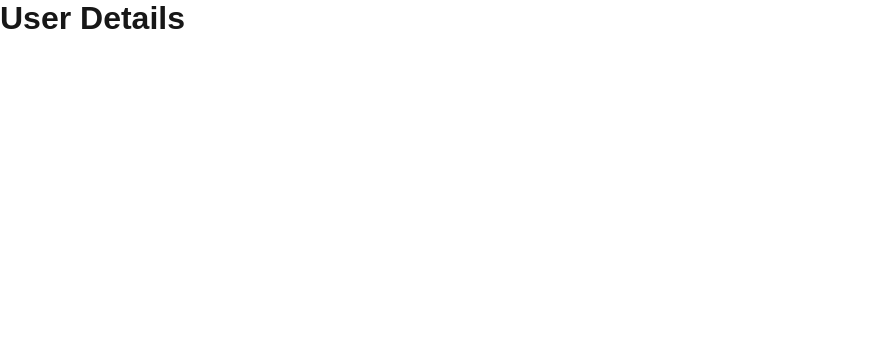
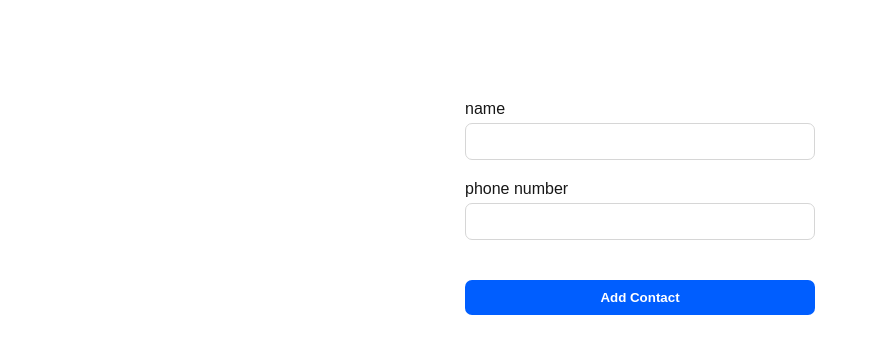
Before and after one commit to mmd-yavarii/fullstack-contact-app, a Next.js app: page /add-new-contact in a window 1280 px wide. Shown: the top 354 px of the page, without its empty margins (0-877 px from the left). Built offline with nearby package versions, Linux system fonts and the light colour scheme.

Commit message:
create contact page api and ui

```diff
--- /dev/null
+++ b/components/element/Input.jsx
@@ -0,0 +1,28 @@
+const inputStyles = {
+    container: {
+        display: 'flex',
+        flexDirection: 'column',
+    },
+    input: {
+        width: '100%',
+        border: '1px solid var(--border)',
+        outline: 'none',
+        padding: '10px',
+        borderRadius: '7px',
+        backgroundColor: 'transparent',
+    },
+    label: {
+        marginBottom: '5px',
+    },
+};
+
+export default function Input({ type, state, onChange, label }) {
+    return (
+        <div style={inputStyles.container}>
+            <label htmlFor={label} style={inputStyles.label}>
+                {label}
+            </label>
+            <input type={type} value={state} onChange={onChange} id={label} style={inputStyles.input} />
+        </div>
+    );
+}
--- a/pages/[userId].jsx
+++ /dev/null
@@ -1,7 +0,0 @@
-export default function UserDetails() {
-    return (
-        <>
-            <h1>User Details</h1>
-        </>
-    );
-}
--- /dev/null
+++ b/pages/add-new-contact.jsx
@@ -0,0 +1,55 @@
+import Input from '@/components/element/Input';
+import { useMutation } from '@tanstack/react-query';
+import { useState } from 'react';
+import { PulseLoader } from 'react-spinners';
+
+export default function AddNewContact() {
+    const [contact, setContact] = useState({
+        name: '',
+        phoneNumber: '',
+    });
+
+    async function fetchContactHandler(data) {
+        const res = await fetch('/api/contact/add', {
+            method: 'POST',
+            body: JSON.stringify(data),
+            headers: {
+                'Content-Type': 'application/json',
+            },
+        });
+        return res.json();
+    }
+
+    const { isPending, mutate } = useMutation({
+        mutationFn: fetchContactHandler,
+        onError: (error) => alert(`an error ocurred : ${error.message}`),
+        onSuccess: (data) => {
+            if (data.status === 'success') {
+                alert('Contact created successfully');
+                setContact({
+                    name: '',
+                    phoneNumber: '',
+                });
+            } else {
+                alert(data.message || 'Something went wrong');
+            }
+        },
+    });
+
+    return (
+        <div className="addContactForm">
+            <Input type="text" label="name" state={contact.name} onChange={(e) => setContact((prev) => ({ ...prev, name: e.target.value }))} />
+
+            <Input
+                type="text"
+                label="phone number"
+                state={contact.phoneNumber}
+                onChange={(e) => setContact((prev) => ({ ...prev, phoneNumber: e.target.value }))}
+            />
+
+            <button className="addContactBtn" disabled={!(contact.phoneNumber && contact.name) || isPending} onClick={() => mutate(contact)}>
+                {isPending ? <PulseLoader color="#fff" size="0.5rem" /> : 'Add Contact'}
+            </button>
+        </div>
+    );
+}
--- /dev/null
+++ b/pages/api/contact/[phoneNumber].js
@@ -0,0 +1,44 @@
+import User from '@/models/User';
+import { verifyToken } from '@/utils/Auth';
+import connectDb from '@/utils/ConnectDb';
+
+export default async function handler(req, res) {
+    if (req.method !== 'GET') return;
+
+    const { phoneNumber } = req.query;
+    if (!phoneNumber) {
+        return res.status(400).json({ status: 'failed', message: 'phoneNumber is required' });
+    }
+
+    try {
+        await connectDb();
+    } catch (error) {
+        return res.status(500).json({ status: 'failed', message: 'error to connecting database' });
+    }
+
+    try {
+        const token = req.cookies.token;
+        const payload = verifyToken(token);
+
+        if (!payload) {
+            return res.status(401).json({ status: 'failed', message: 'Token is not valid' });
+        }
+
+        const user = await User.findOne({ _id: payload._id, 'contacts.phoneNumber': phoneNumber }, { 'contacts.$': 1 });
+
+        if (!user) {
+            return res.status(404).json({ status: 'failed', message: 'Contact not found' });
+        }
+        const contact = user?.contacts?.[0];
+
+        return res.status(200).json({
+            status: 'success',
+            message: 'Contact retrieved successfully',
+            data: contact,
+            userNumber: user.phoneNumber,
+        });
+    } catch (err) {
+        console.error(err);
+        return res.status(500).json({ status: 'failed', message: 'Error in getting contact' });
+    }
+}
--- a/pages/api/contact/index.js
+++ b/pages/api/contact/index.js
@@ -28,6 +28,7 @@ export default async function handler(req, res) {
             status: 'success',
             message: 'Contacts retrieved successfully',
             data: contacts,
+            userNumber: user.phoneNumber,
         });
     } catch (err) {
         console.error(err);
--- a/pages/index.jsx
+++ b/pages/index.jsx
@@ -1,9 +1,5 @@
 import HomePage from '@/components/template/HomePage';
 
 export default function Home() {
-    return (
-        <>
-            <HomePage />
-        </>
-    );
+    return <HomePage />;
 }
--- a/styles/globals.css
+++ b/styles/globals.css
@@ -30,7 +30,32 @@ a {
     text-decoration: none;
 }
 
+.addContactForm {
+    max-width: 350px;
+    display: flex;
+    flex-direction: column;
+    gap: 20px;
+    margin: 100px auto;
+}
+
+.addContactBtn {
+    width: 100%;
+    margin-top: 20px;
+    background-color: var(--them);
+    color: #fff;
+    padding: 10px;
+    border: none;
+    outline: none;
+    border-radius: 7px;
+    font-weight: 900;
+    cursor: pointer;
+}
+
 @media (max-width: 700px) {
+    .addContactForm {
+        margin-top: 200px;
+    }
+
     button,
     a {
         cursor: default;
```
Also changed, not shown: components/template/Form.jsx (+1 -10 lines), components/template/Form.module.css (+0 -15 lines), components/template/HomePage.jsx (+30 -2 lines), pages/[phoneNumber].jsx (added, +62 -0 lines).
